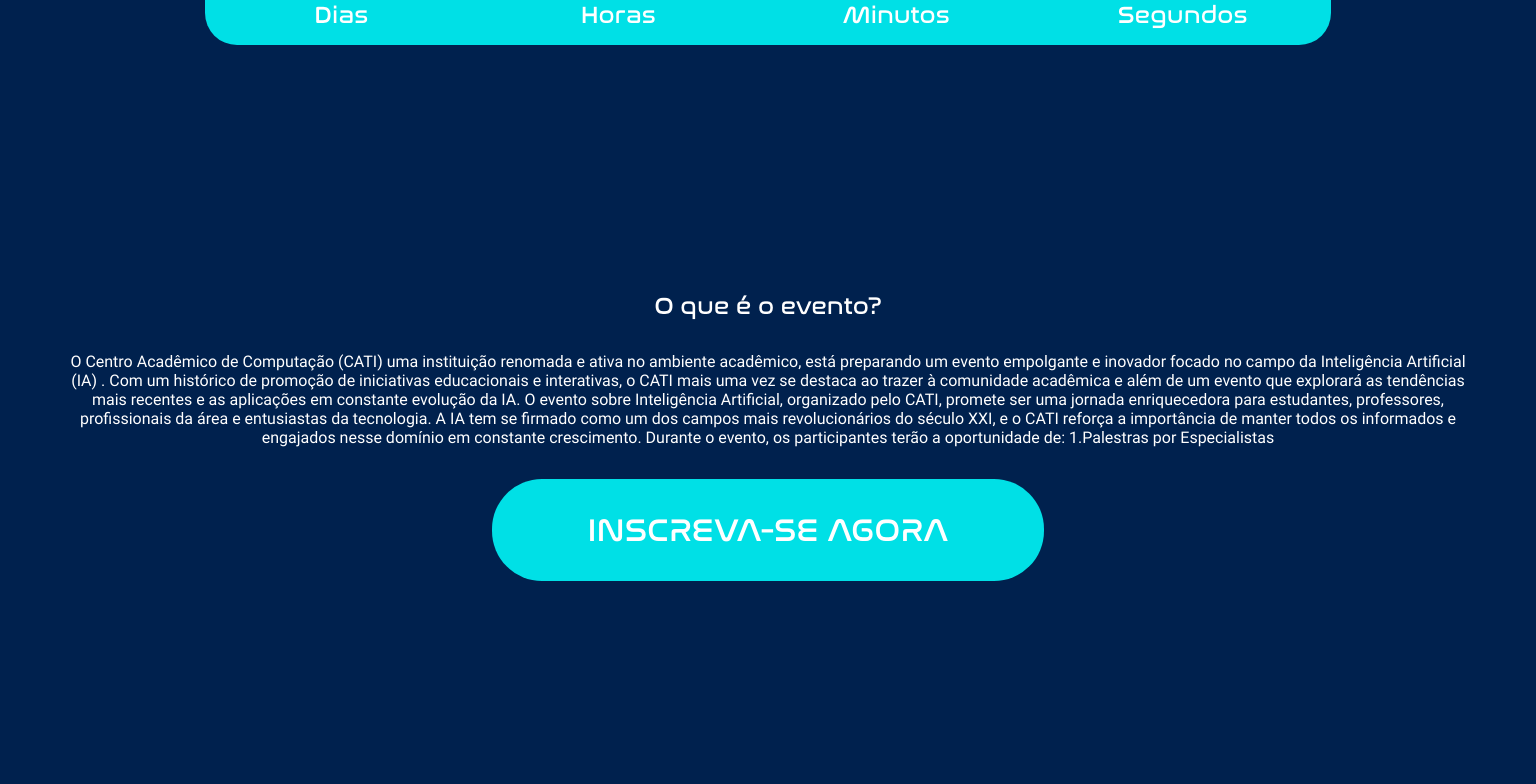
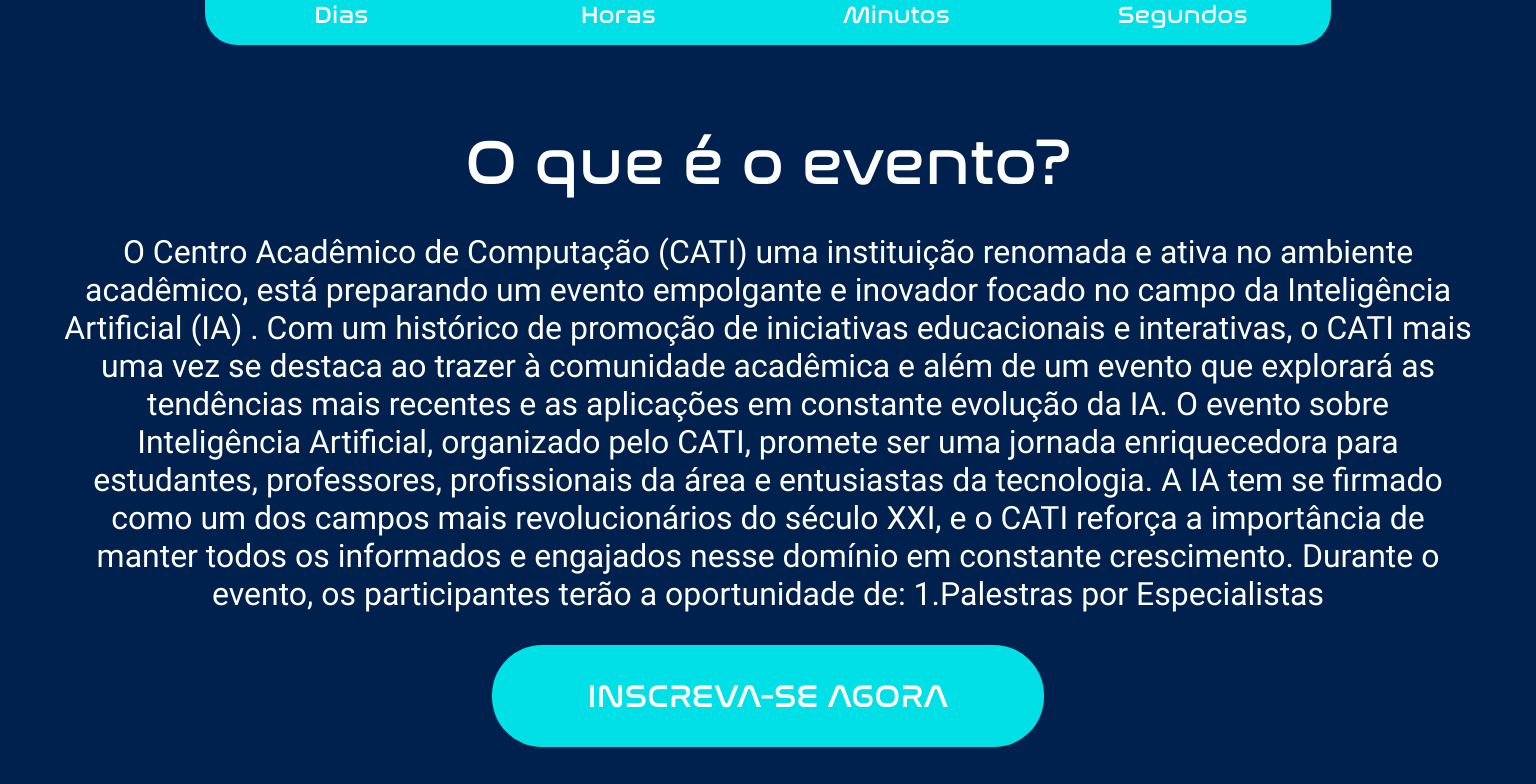
Before and after one commit to CATI-2023/frontend, a React (Vite) app: page / in a window 1536 px wide. Shown: the part 820-1604 px from the top of the page. Built offline with nearby package versions, Linux system fonts and the light colour scheme.

Commit message:
fix: correcao tamanho da fonte da segunda secao para xl

```diff
--- a/src/pages/Home/components/SecondSection/style.css
+++ b/src/pages/Home/components/SecondSection/style.css
@@ -44,12 +44,3 @@
     font-size: 2.5rem;
   }
 }
-@media screen and (min-width: 1500px) {
-  .second-text-second-section {
-    padding: 0px 4rem;
-    font-size: 1rem;
-  }
-  .primary-text-second-section {
-    font-size: 1.5rem;
-  }
-}
```
